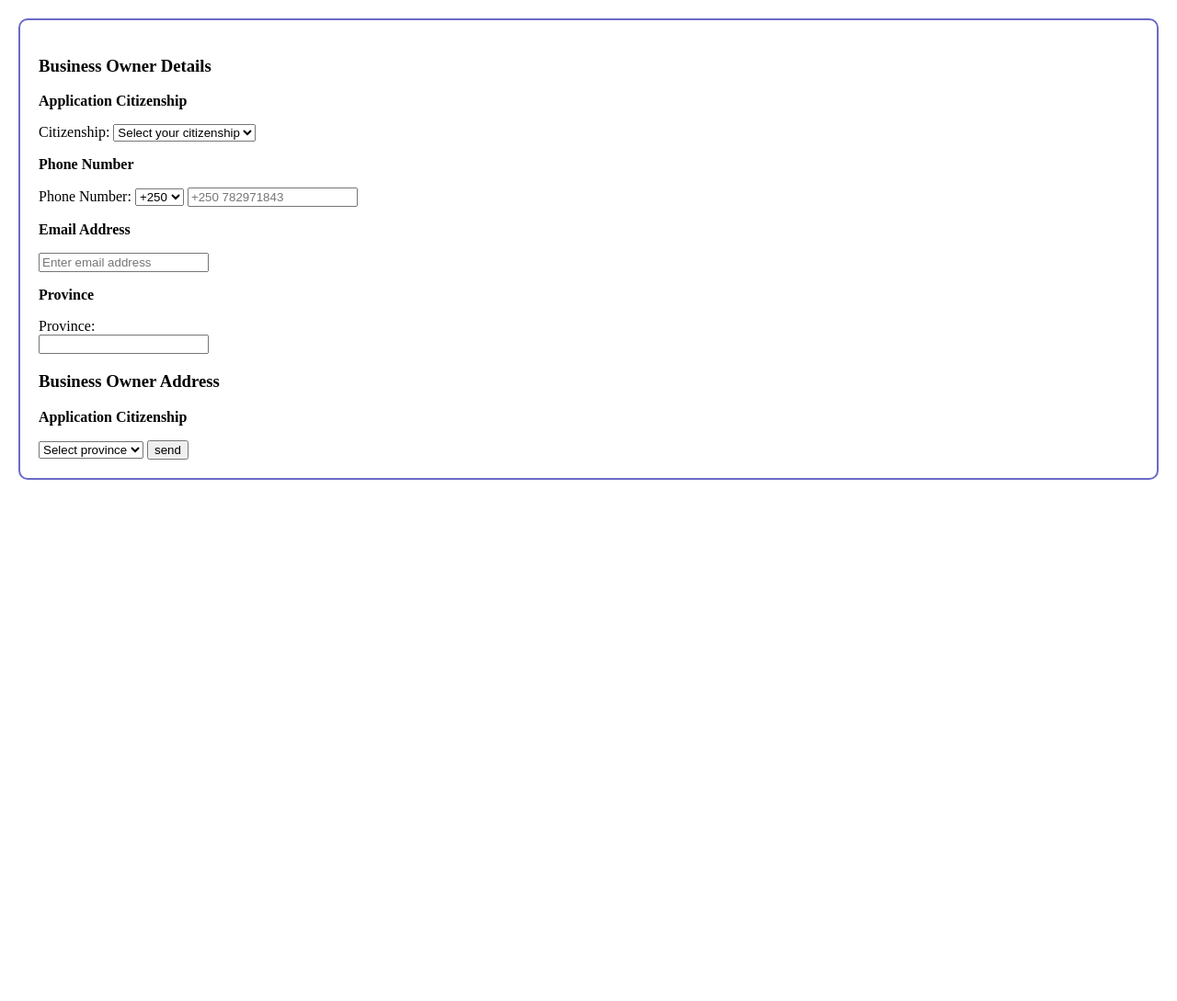
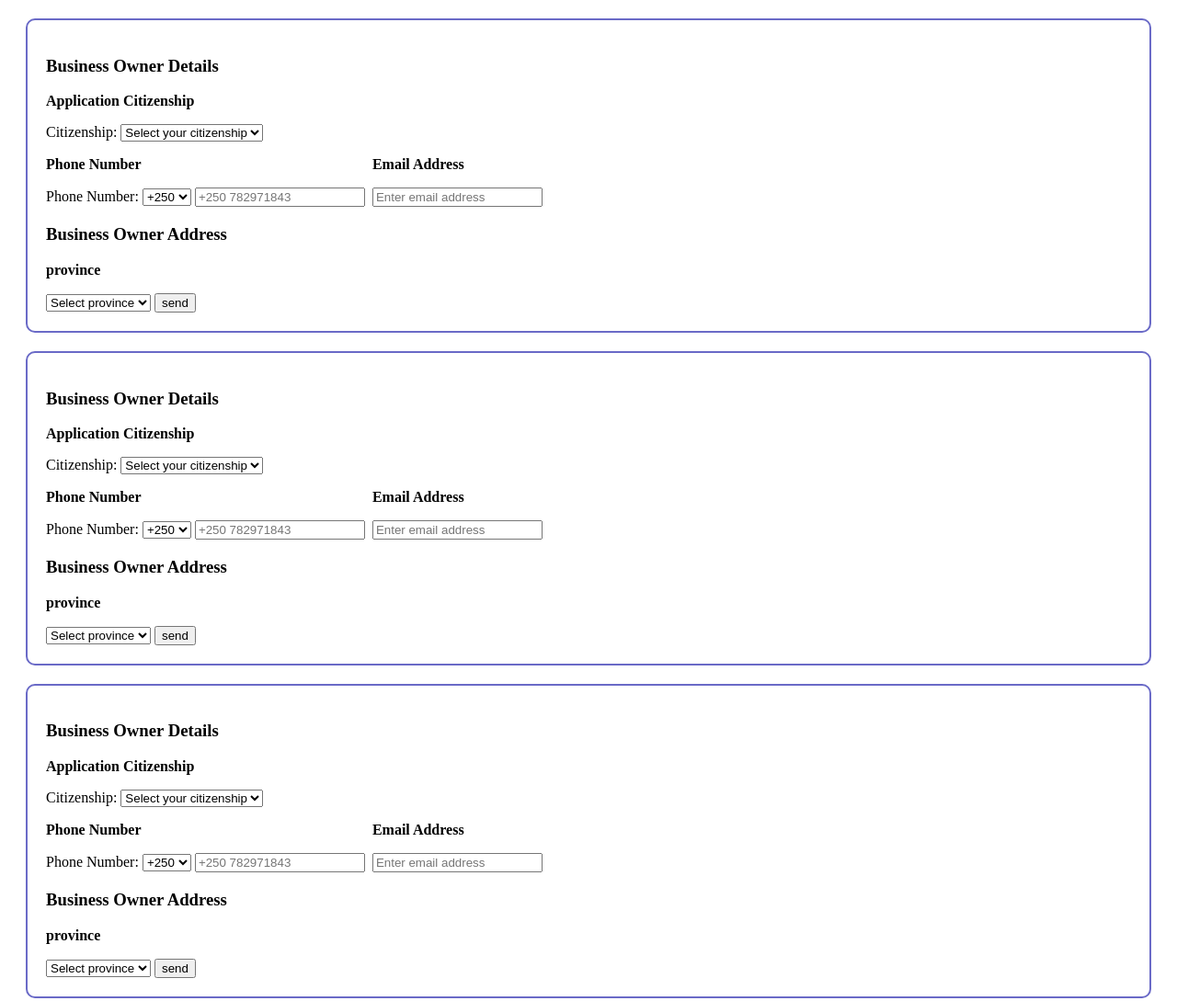
Before and after one commit to divinecharlotte/assesment, a website: page index.html in a window 1280 px wide. Shown: the whole page at 92% size. Before the commit the page ends 800 px from the top, so only its background shows below. Drawn offline with Linux system fonts and the light colour scheme.

Commit message:
add all forms

```diff
--- a/index.css
+++ b/index.css
@@ -2,7 +2,8 @@
     border:none
     color(srgb red green blue)
 }
-body{
+.form{
+    width: auto;
     padding: 20px;
     margin: 20px;
     border:rgb(106, 106, 199) solid  2px;
@@ -13,5 +14,5 @@ p{
 }
 .phoneEmail{
     display: flex;
-    gap: 20px;
+    gap: 8px;
 }
--- a/index.html
+++ b/index.html
@@ -6,7 +6,9 @@
   <title>Document</title>
   <link rel="stylesheet" href="index.css" />
 </head>
+
 <body>
+  <div class="form" id="form1">
     <h3>Business Owner Details</h3>
 
     <p>Application Citizenship</p>
@@ -19,6 +21,8 @@
         <option value="foreigner">Foreigner</option>
       </select>
 
+      <div class="phoneEmail">
+        <div>
           <p>Phone Number</p>
 
           <label for="phoneNumber">Phone Number:</label>
@@ -33,7 +37,9 @@
             pattern="[0-9]{3}-[0-9]{3}-[0-9]{4}"
             required
           />
+        </div>
 
+        <div>
           <p>Email Address</p>
           <input
             type="email"
@@ -42,14 +48,12 @@
             placeholder="Enter email address"
             required
           />
-
-    <p>Province</p>
-    <label for="province">Province:</label><br />
-    <input type="text" id="province" name="province" required /><br />
+        </div>
+      </div>
 
       <h3>Business Owner Address</h3>
 
-    <p>Application Citizenship</p>
+      <p>province</p>
 
       <select name="addressCitizenship" required>
         <option value="" disabled selected>Select province</option>
@@ -57,8 +61,125 @@
         <option value="foreigner">Foreigner</option>
       </select>
 
-    <button type="button" onclick="getDataAndLogPayload()">send</button>
+      <button type="button" onclick="getDataAndLogPayload(1)">send</button>
     </form>
     <script src="index.js"></script>
+  </div>
+
+  <div class="form" id="form2">
+    <h3>Business Owner Details</h3>
+
+    <p>Application Citizenship</p>
+
+    <form>
+      <label for="citizenship">Citizenship:</label>
+      <select name="citizenship" required>
+        <option value="" disabled selected>Select your citizenship</option>
+        <option value="rwandan">Rwandan</option>
+        <option value="foreigner">Foreigner</option>
+      </select>
+
+      <div class="phoneEmail">
+        <div>
+          <p>Phone Number</p>
+
+          <label for="phoneNumber">Phone Number:</label>
+          <select name="phonePrefix" required>
+            <option class="phone-hint" value="" disabled selected>+250</option>
+          </select>
+          <input
+            type="tel"
+            id="phoneNumber"
+            name="phoneNumber"
+            placeholder="+250 782971843"
+            pattern="[0-9]{3}-[0-9]{3}-[0-9]{4}"
+            required
+          />
+        </div>
+
+        <div>
+          <p>Email Address</p>
+          <input
+            type="email"
+            id="emailAddress"
+            name="emailAddress"
+            placeholder="Enter email address"
+            required
+          />
+        </div>
+      </div>
+
+      <h3>Business Owner Address</h3>
+
+      <p>province</p>
+
+      <select name="addressCitizenship" required>
+        <option value="" disabled selected>Select province</option>
+        <option value="rwandan">Rwandan</option>
+        <option value="foreigner">Foreigner</option>
+      </select>
+
+      <button type="button" onclick="getDataAndLogPayload(2)">send</button>
+    </form>
+    <script src="index.js"></script>
+  </div>
+
+  <div class="form" id="form3">
+    <h3>Business Owner Details</h3>
+
+    <p>Application Citizenship</p>
+
+    <form>
+      <label for="citizenship">Citizenship:</label>
+      <select name="citizenship" required>
+        <option value="" disabled selected>Select your citizenship</option>
+        <option value="rwandan">Rwandan</option>
+        <option value="foreigner">Foreigner</option>
+      </select>
+
+      <div class="phoneEmail">
+        <div>
+          <p>Phone Number</p>
+
+          <label for="phoneNumber">Phone Number:</label>
+          <select name="phonePrefix" required>
+            <option class="phone-hint" value="" disabled selected>+250</option>
+          </select>
+          <input
+            type="tel"
+            id="phoneNumber"
+            name="phoneNumber"
+            placeholder="+250 782971843"
+            pattern="[0-9]{3}-[0-9]{3}-[0-9]{4}"
+            required
+          />
+        </div>
+
+        <div>
+          <p>Email Address</p>
+          <input
+            type="email"
+            id="emailAddress"
+            name="emailAddress"
+            placeholder="Enter email address"
+            required
+          />
+        </div>
+      </div>
+
+      <h3>Business Owner Address</h3>
+
+      <p>province</p>
+
+      <select name="addressCitizenship" required>
+        <option value="" disabled selected>Select province</option>
+        <option value="rwandan">Rwandan</option>
+        <option value="foreigner">Foreigner</option>
+      </select>
+
+      <button type="button" onclick="getDataAndLogPayload(3)">send</button>
+    </form>
+    <script src="index.js"></script>
+  </div>
 </body>
 </html>
```
Lines whose indentation alone changed are shown as unchanged.
